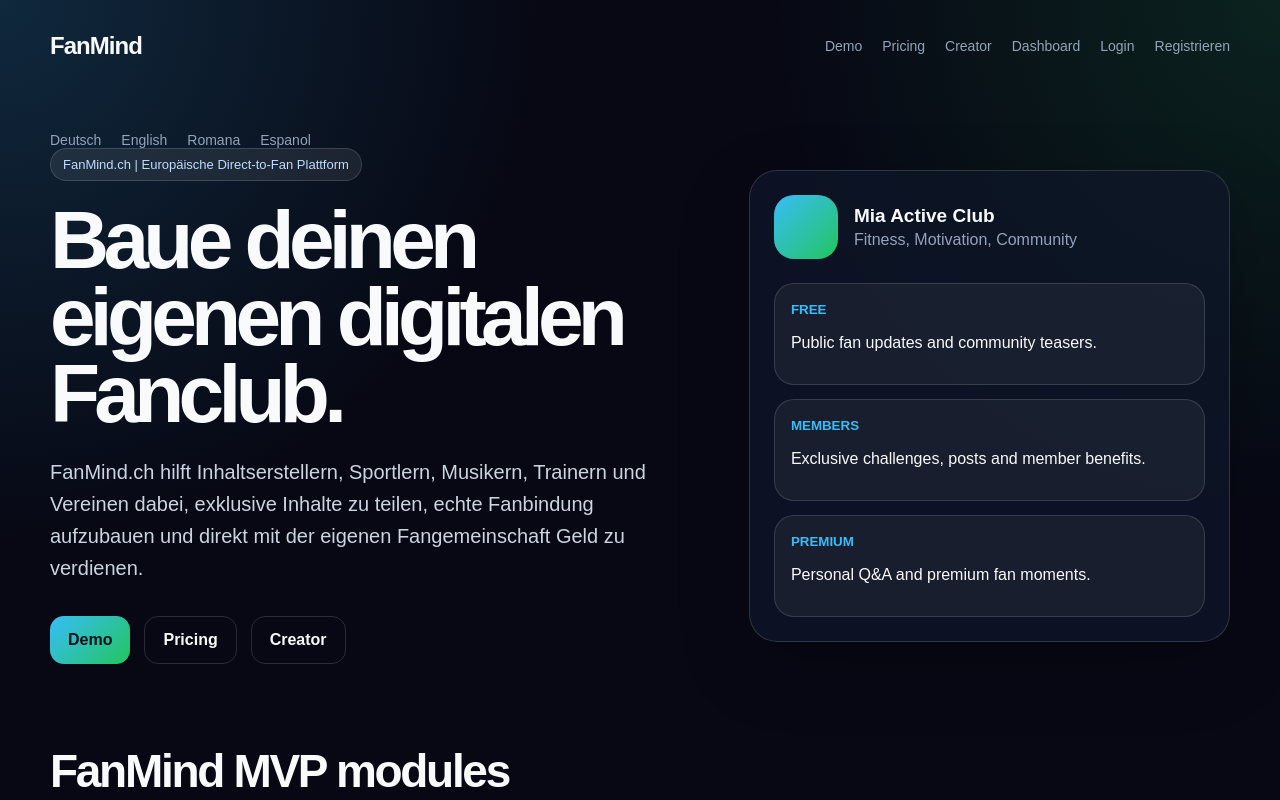
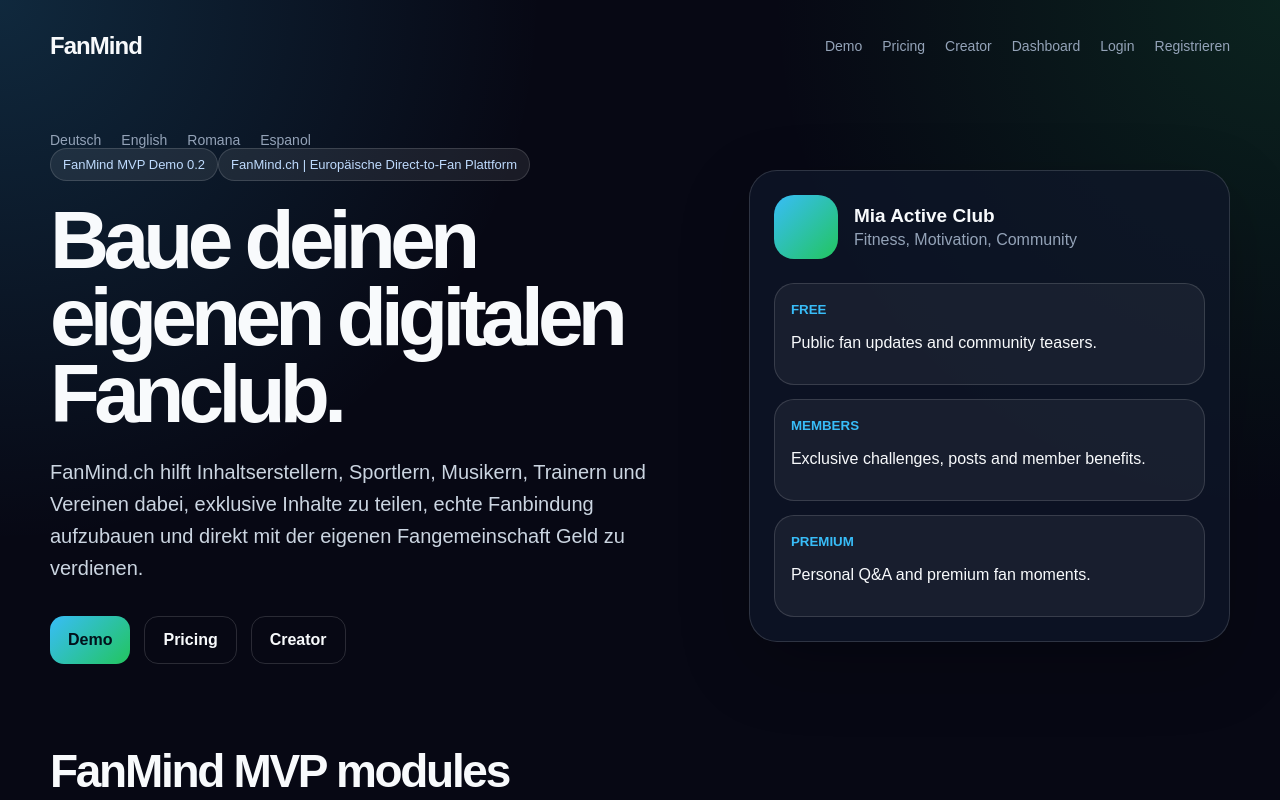
Before and after one commit to Bernds-tech/FanMind, a Next.js app: page / in a window 1280 px wide. Shown: the top 800 px of the page. Built offline with nearby package versions, Linux system fonts and the light colour scheme.

Commit message:
Add visible demo version to landing page

```diff
--- a/src/components/LocalizedLanding.tsx
+++ b/src/components/LocalizedLanding.tsx
@@ -34,6 +34,7 @@ export default function LocalizedLanding({ locale }: LocalizedLandingProps) {
 
         <section className="hero">
           <div>
+            <div className="badge">FanMind MVP Demo 0.2</div>
             <div className="badge">{t.productBadge}</div>
             <h1>{t.heroTitle}</h1>
             <p className="lead">{t.heroText}</p>
```
